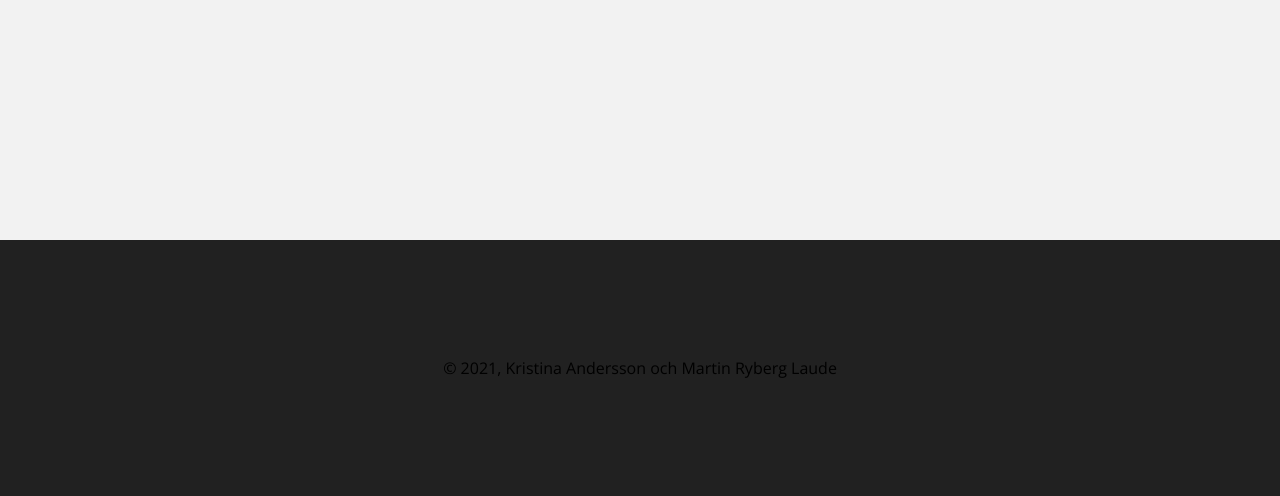
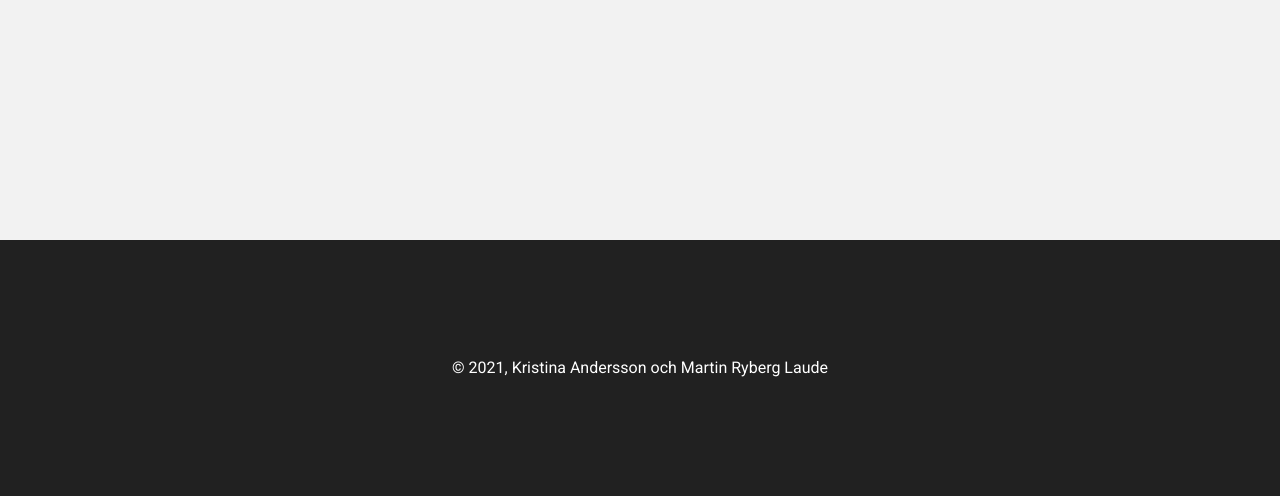
Before and after one commit to medieteknik-kth/nlg, a Gatsby site: page /timeline/firstpost in a window 1280 px wide. Shown: the part 560-1056 px from the top of the page. Built offline with nearby package versions, Linux system fonts and the light colour scheme; Gatsby itself is replaced by a stand-in of ours.

Commit message:
Adjust footer

```diff
--- a/src/components/footer.module.scss
+++ b/src/components/footer.module.scss
@@ -6,4 +6,7 @@
   align-items: center;
   justify-content: center;
   background-color: $color-background-footer;
+  p {
+    color: $color-text-primary-inv;
+  }
 }
--- a/src/components/footer.tsx
+++ b/src/components/footer.tsx
@@ -16,11 +16,13 @@ export default function Footer() {
 
   return (
     <footer className={styles.containerMain}>
+      <p>
       © {new Date().getFullYear()},{" "}
           {data.site.siteMetadata.author.map(
             (author: string, i: number, arr: []) =>
               `${author} ${i != arr.length - 1 ? "och " : ""}`
           )}
+      </p>
     </footer>
   )
 }
```
